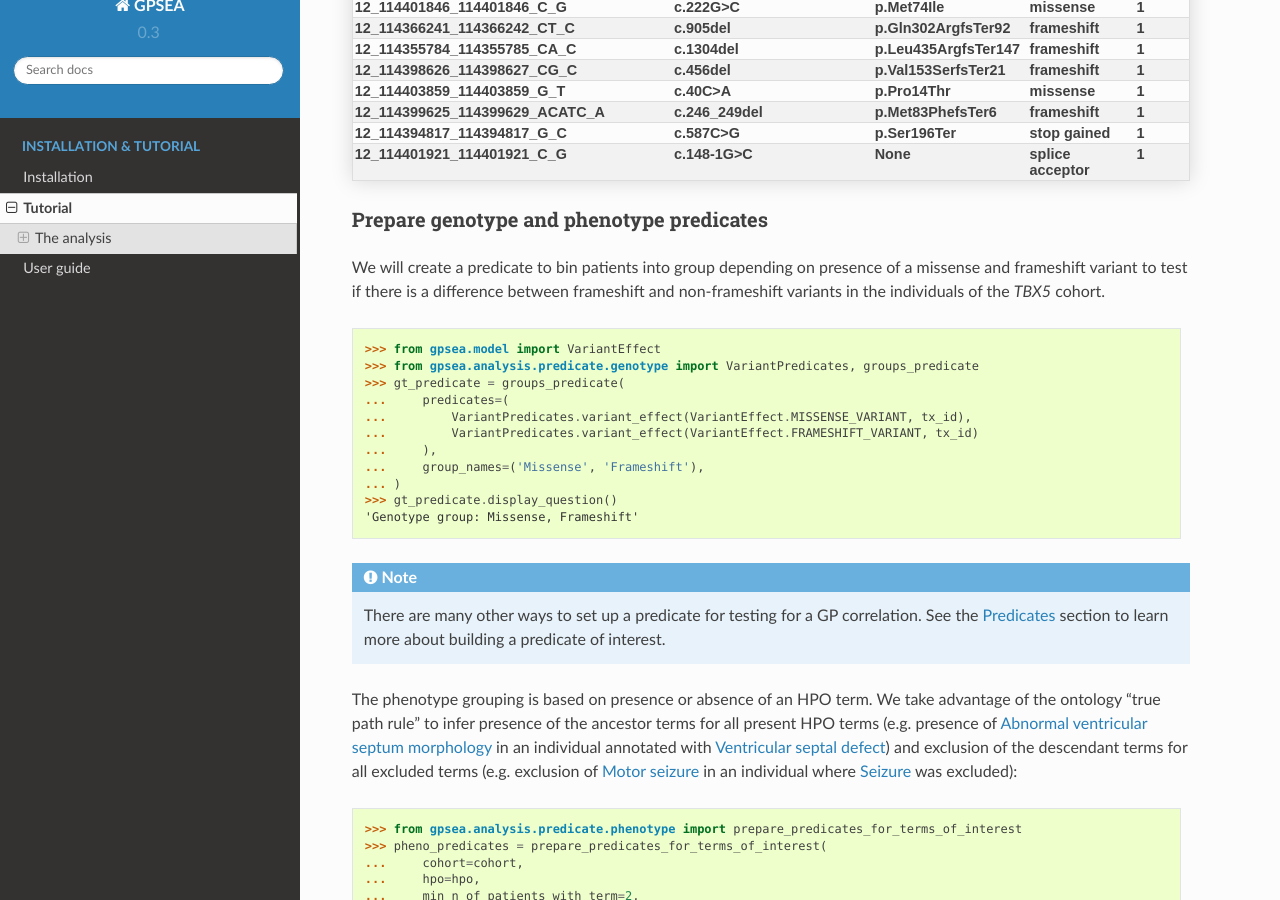
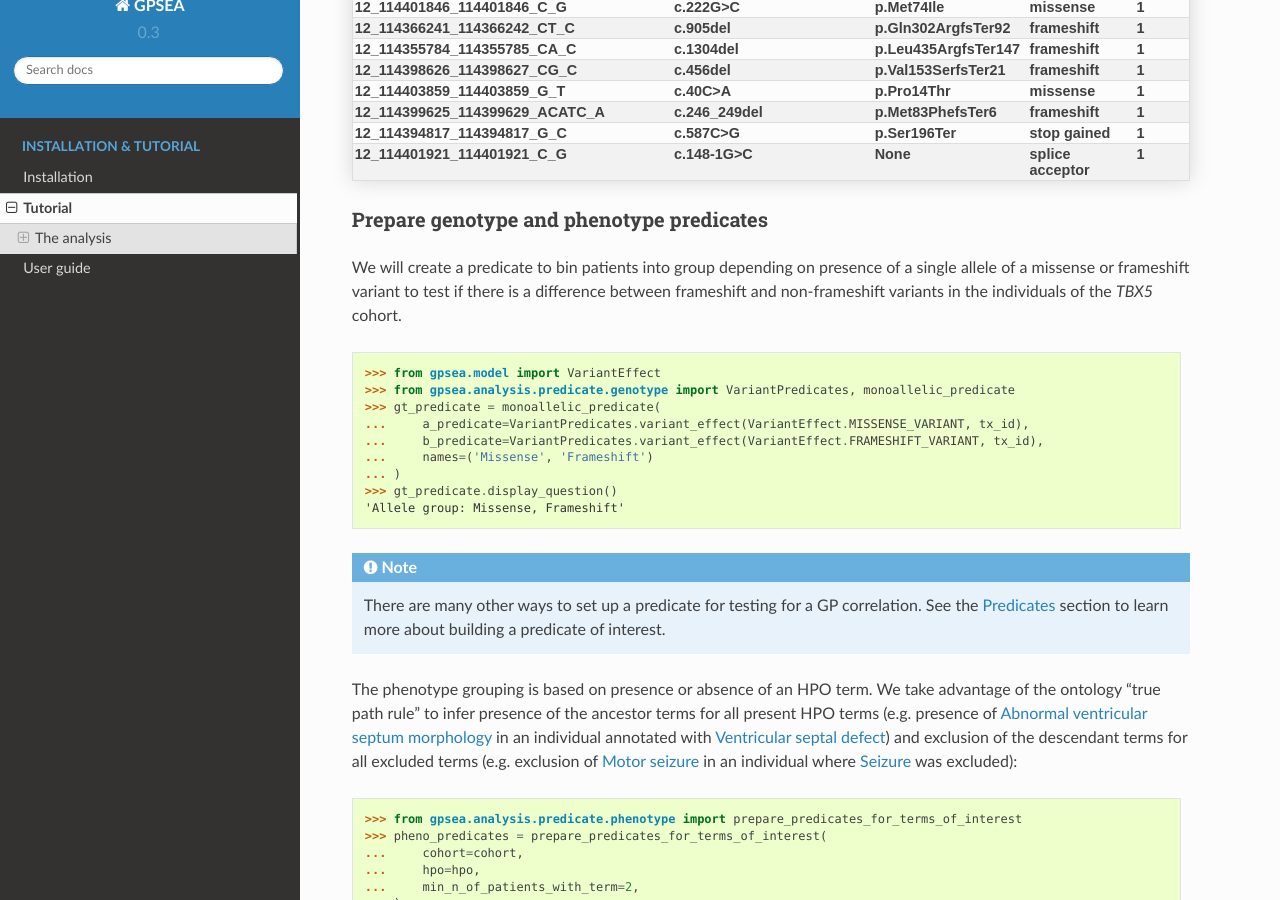
Before and after one commit to monarch-initiative/gpsea, a Sphinx documentation site: the page built from docs/tutorial.rst, in a window 1280 px wide and 900 px high, scrolled down 6423 px. Built offline with Sphinx 7.4.7 and the Read the Docs theme 2.0.0, drawn with Linux system fonts in a browser that asks for light colours; pages that are not in the unit, such as notebooks, are missing from menus; some of the changed text lies outside the part shown.

Commit message:
Use `monoallelic_predicate` in tutorial.

```diff
--- a/docs/report/tbx5_frameshift_vs_missense.csv
+++ b/docs/report/tbx5_frameshift_vs_missense.csv
@@ -1,4 +1,4 @@
-Genotype group,Missense,Missense,Frameshift,Frameshift,,
+Allele group,Missense,Missense,Frameshift,Frameshift,,
 ,Count,Percent,Count,Percent,Corrected p values,p values
 Ventricular septal defect [HP:0001629],31/60,52%,19/19,100%,0.0008990549794102921,5.6190936213143254e-05
 Abnormal atrioventricular conduction [HP:0005150],0/22,0%,3/3,100%,0.003478260869565217,0.00043478260869565214
@@ -12,7 +12,7 @@ Muscular ventricular septal defect [HP:0011623],6/59,10%,6/25,24%,0.299992259972
 Pulmonary arterial hypertension [HP:0002092],4/6,67%,0/2,0%,0.6857142857142857,0.42857142857142855
 Hypoplasia of the ulna [HP:0003022],1/12,8%,2/10,20%,0.831168831168831,0.5714285714285713
 Hypoplasia of the radius [HP:0002984],30/62,48%,6/14,43%,1.0,0.7735491022101784
+Short thumb [HP:0009778],11/41,27%,8/30,27%,1.0,1.0
 Atrial septal defect [HP:0001631],42/44,95%,20/20,100%,1.0,1.0
-Short thumb [HP:0009778],11/41,27%,8/30,27%,1.0,1.0
 Absent radius [HP:0003974],7/32,22%,6/25,24%,1.0,1.0
 Short humerus [HP:0005792],7/17,41%,4/9,44%,1.0,1.0
--- a/docs/tutorial.rst
+++ b/docs/tutorial.rst
@@ -189,21 +189,19 @@ Prepare genotype and phenotype predicates
 ^^^^^^^^^^^^^^^^^^^^^^^^^^^^^^^^^^^^^^^^^
 
 We will create a predicate to bin patients into group
-depending on presence of a missense and frameshift variant to test
+depending on presence of a single allele of a missense or frameshift variant to test
 if there is a difference between frameshift and non-frameshift variants
 in the individuals of the *TBX5* cohort.
 
 >>> from gpsea.model import VariantEffect
->>> from gpsea.analysis.predicate.genotype import VariantPredicates, groups_predicate
->>> gt_predicate = groups_predicate(
-...     predicates=(
-...         VariantPredicates.variant_effect(VariantEffect.MISSENSE_VARIANT, tx_id),
-...         VariantPredicates.variant_effect(VariantEffect.FRAMESHIFT_VARIANT, tx_id)
-...     ),
-...     group_names=('Missense', 'Frameshift'),
+>>> from gpsea.analysis.predicate.genotype import VariantPredicates, monoallelic_predicate
+>>> gt_predicate = monoallelic_predicate(
+...     a_predicate=VariantPredicates.variant_effect(VariantEffect.MISSENSE_VARIANT, tx_id),
+...     b_predicate=VariantPredicates.variant_effect(VariantEffect.FRAMESHIFT_VARIANT, tx_id),
+...     names=('Missense', 'Frameshift')
 ... )
 >>> gt_predicate.display_question()
-'Genotype group: Missense, Frameshift'
+'Allele group: Missense, Frameshift'
 
 .. note::
 
--- a/docs/user-guide/stats.rst
+++ b/docs/user-guide/stats.rst
@@ -127,7 +127,7 @@ First, we create a :class:`~gpsea.analysis.predicate.genotype.VariantPredicate`
 to test if the variant leads to a frameshift (in this case):
 
 >>> from gpsea.model import VariantEffect
->>> from gpsea.analysis.predicate.genotype import VariantPredicates, boolean_predicate
+>>> from gpsea.analysis.predicate.genotype import VariantPredicates
 >>> tx_id = 'NM_181486.4'
 >>> is_frameshift = VariantPredicates.variant_effect(VariantEffect.FRAMESHIFT_VARIANT, tx_id)
 >>> is_frameshift.get_question()
```
Also changed, not shown: 2 other files.
